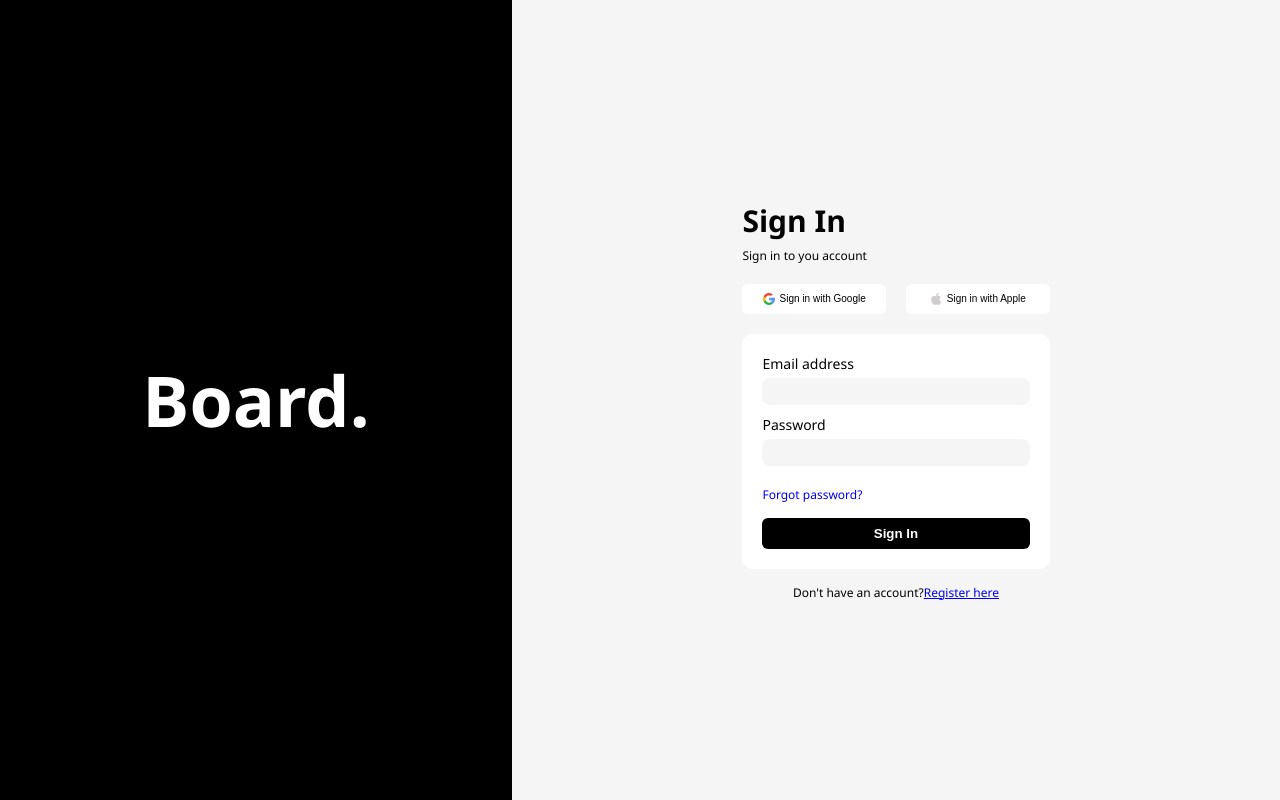
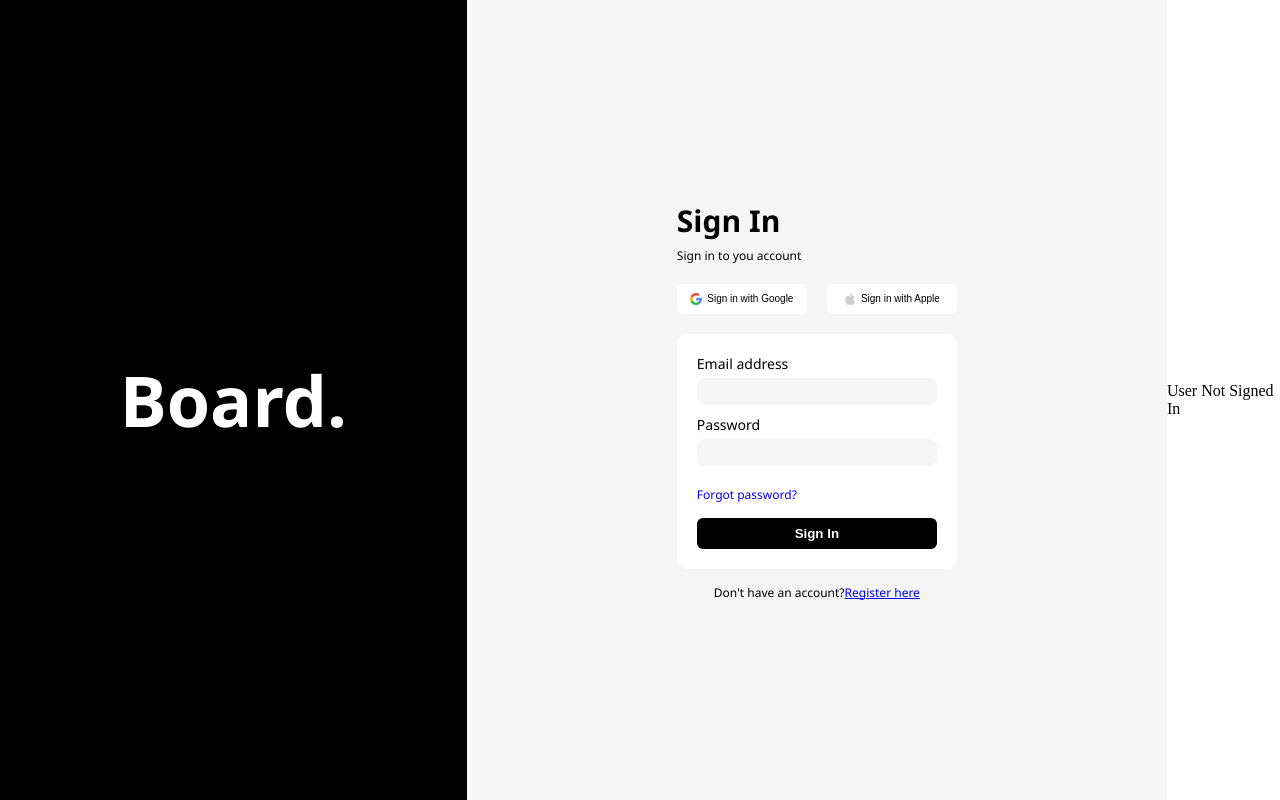
Before and after one commit to ankit-suman-07/Assignment-Dashboard, a React (Create React App) app: page /signup in a window 1280 px wide. Built offline with nearby package versions, Linux system fonts and the light colour scheme; no server answers.

Commit message:
Added authentication using firebase

```diff
--- /dev/null
+++ b/src/helper/AuthDetails.jsx
@@ -0,0 +1,37 @@
+import React from 'react';
+import { useEffect, useState } from 'react';
+import { auth } from './Firebase';
+import { onAuthStateChanged, signOut } from 'firebase/auth';
+
+export const AuthDetails = () => {
+
+    const [authUser, setAuthUser] = useState(null);
+    useEffect(() => {
+        const listen = onAuthStateChanged(auth, (user) => {
+            if(user) {
+                setAuthUser(user)
+            }
+            else{
+                setAuthUser(null)
+            }
+        })
+        return () => {
+            listen();
+        }
+    }, [])
+
+    const userSignOut = () => {
+        signOut(auth).then(() => {
+            console.log("Signed Out");
+            setAuthUser(null);
+        }).catch(error => console.log(error))
+    }
+
+  return (
+    <div>
+        {
+            authUser? <div><span>{authUser.email}</span> <button onClick={userSignOut} >Sign Out</button> </div> : <span>User Not Signed In</span>
+        }
+    </div>
+  )
+}
--- /dev/null
+++ b/src/helper/Firebase.jsx
@@ -0,0 +1,24 @@
+// Import the functions you need from the SDKs you need
+import { initializeApp } from "firebase/app";
+import { getAnalytics } from "firebase/analytics";
+import { getAuth, GoogleAuthProvider } from "firebase/auth";
+// TODO: Add SDKs for Firebase products that you want to use
+// https://firebase.google.com/docs/web/setup#available-libraries
+
+// Your web app's Firebase configuration
+// For Firebase JS SDK v7.20.0 and later, measurementId is optional
+const firebaseConfig = {
+  apiKey: "AIzaSyBABM0qYHuAXW8Yrz6RsQW3LeCBdKEzhMQ",
+  authDomain: "dashboard-auth-d4186.firebaseapp.com",
+  projectId: "dashboard-auth-d4186",
+  storageBucket: "dashboard-auth-d4186.appspot.com",
+  messagingSenderId: "128430651736",
+  appId: "1:128430651736:web:925842b208801ee761cd2d",
+  measurementId: "G-CVD9N7ZN4Z"
+};
+
+// Initialize Firebase
+export const app = initializeApp(firebaseConfig);
+export const analytics = getAnalytics(app);
+export const auth = getAuth(app);
+export const googleAuth = new GoogleAuthProvider();
--- a/src/pages/SignUp.jsx
+++ b/src/pages/SignUp.jsx
@@ -1,4 +1,9 @@
 import React, { useState } from 'react';
+import {signInWithEmailAndPassword} from "firebase/auth";
+import { auth, googleAuth } from "../helper/Firebase";
+import { createUserWithEmailAndPassword, signInWithPopup } from 'firebase/auth';
+import { AuthDetails } from '../helper/AuthDetails';
+
 import "../css/SignUp.css";
 import AppleIcon from "../icons/apple.png";
 import GoogleIcon from "../icons/google.png";
@@ -10,6 +15,17 @@ export const SignUp = () => {
     const googleSignUp = () => {
         signInWithPopup(auth, googleAuth).then((data) => {
             setEmail(data.user.email);
+        })
+    }
+
+    const signIn = (e) => {
+        e.preventDefault();
+        signInWithEmailAndPassword(auth, email, password)
+        .then((userCredential) => {
+            console.log(userCredential);
+        })
+        .catch((error) => {
+            console.log(error);
         })
     }
 
@@ -27,22 +43,34 @@ export const SignUp = () => {
                     Sign in to you account
                 </div>
                 <div className='signup-btn' >
-                    <button> <img src={GoogleIcon} /> Sign in with Google</button>
+                    <button type='submit' onClick={googleSignUp} > <img src={GoogleIcon} /> Sign in with Google</button>
                     <button> <img src={AppleIcon} /> Sign in with Apple</button>
                 </div>
-                <div className='signup-box' >
-                    <span>Email address</span>
-                    <input type='email' />
-                    <span>Password</span>
-                    <input type='password' />
-                    <a href='#' >Forgot password?</a>
-                    <button className='signin-btn' >Sign In</button>
-                </div>
+                    <form onSubmit={signIn} className='signup-box' >
+                        <span>Email address</span>
+                        <input
+                            type='email'
+                            name='email'
+                            value={email}
+                            onChange={(e) => setEmail(e.target.value)}
+                        />
+                        <span>Password</span>
+                        <input
+                            type='password'
+                            name='password'
+                            value={password}
+                            onChange={(e) => setPassword(e.target.value)}
+                        />
+                        <a href='#' >Forgot password?</a>
+                        <button type='submit' className='signin-btn' >Sign In</button>
+                    </form>
+
                 <div className='signup-register' >
                     <span>Don't have an account?</span> <a href='#' >Register here</a>
                 </div>
             </div>
         </div>
+        <AuthDetails />
     </div>
   )
 }
```
